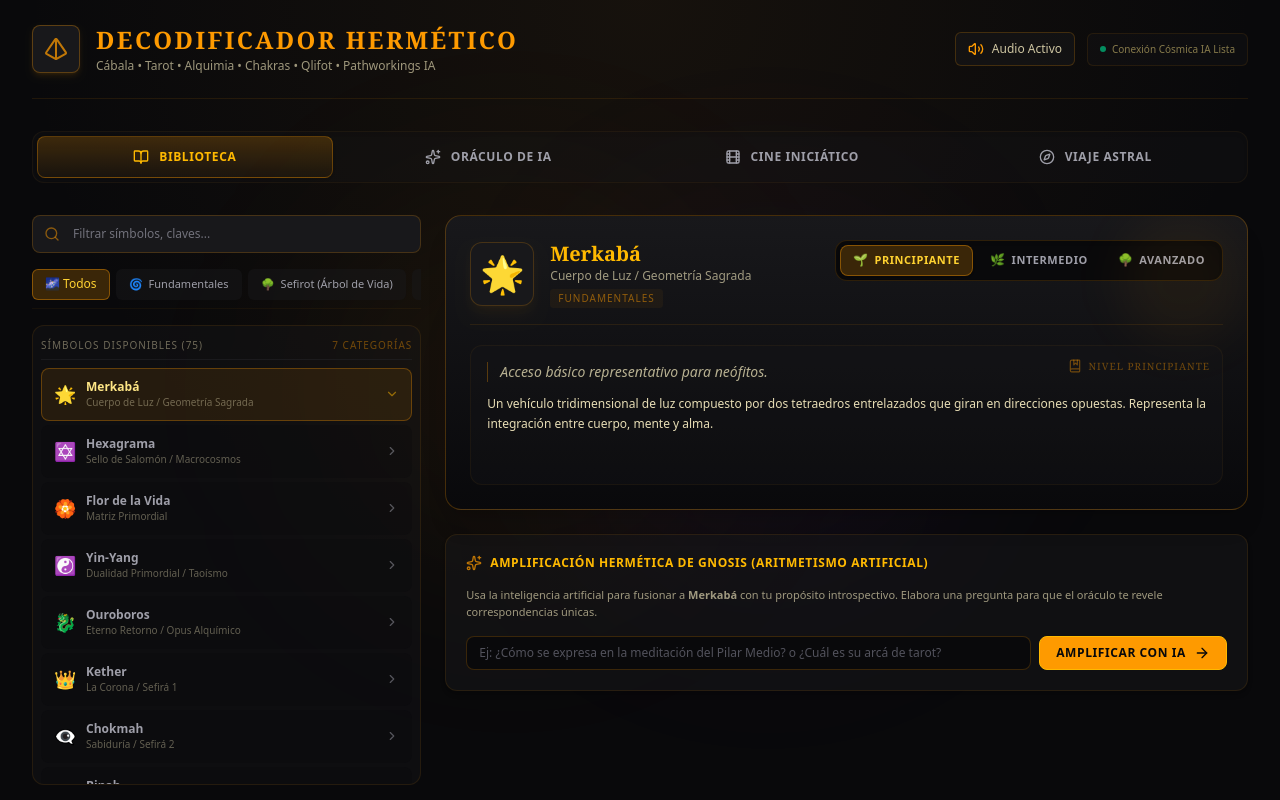
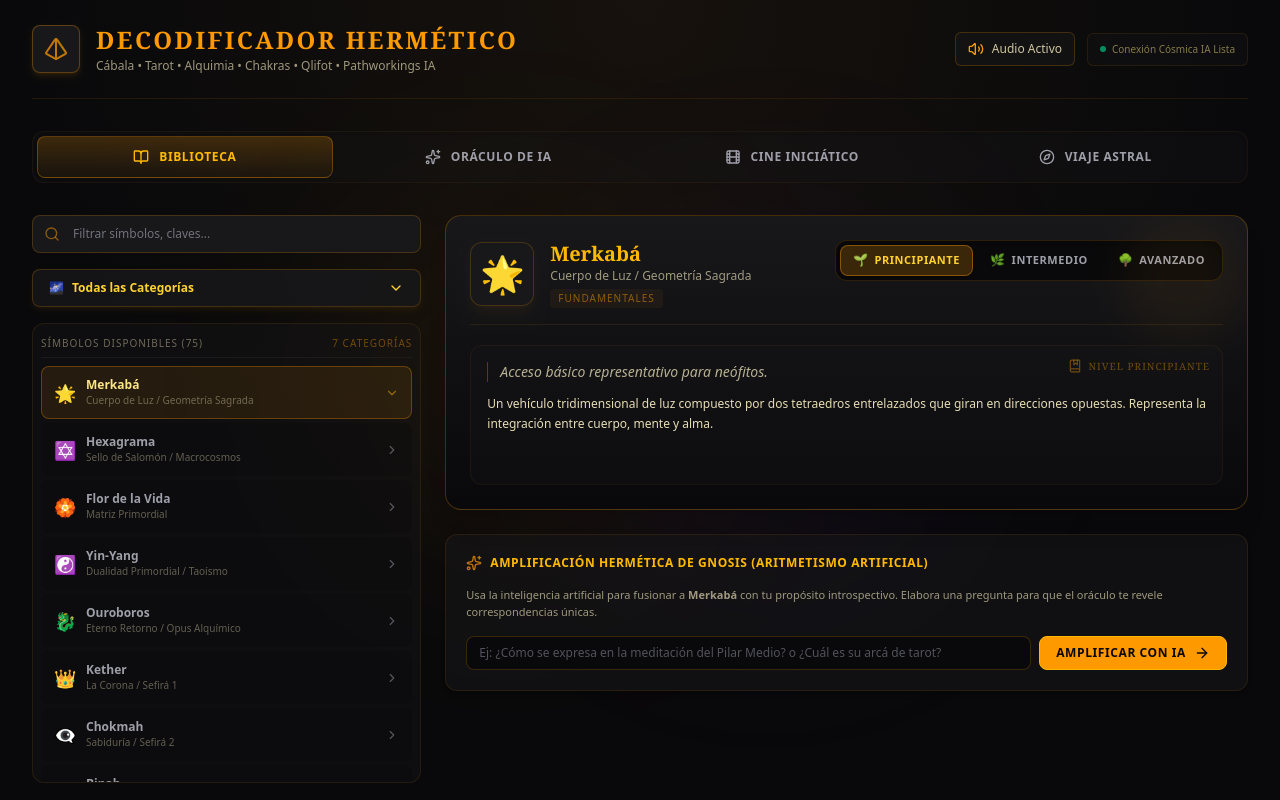
Before and after one commit to Fedeparisi/simbolohermetico, a React (Vite) app: page / in a window 1280 px wide. Shown: the top 800 px of the page. Built offline with nearby package versions, Linux system fonts and the light colour scheme.

Commit message:
feat: change categories horizontal scroll to dropdown menu

```diff
--- a/src/App.tsx
+++ b/src/App.tsx
@@ -14,6 +14,7 @@ import {
   Layers,
   Activity,
   ChevronRight,
+  ChevronDown,
   Info,
   Play,
   Pause,
@@ -264,6 +265,7 @@ export default function App() {
 // ==========================================
 function LibraryView() {
   const [selectedCategory, setSelectedCategory] = useState<string>("all");
+  const [isCategoryMenuOpen, setIsCategoryMenuOpen] = useState(false);
   const [searchTerm, setSearchTerm] = useState("");
   const [activeSymbol, setActiveSymbol] = useState<EsotericSymbol | null>(SYMBOLS_DATABASE[0]);
   const [depth, setDepth] = useState<"beginner" | "intermediate" | "advanced">("beginner");
@@ -338,23 +340,48 @@ function LibraryView() {
           )}
         </div>
 
-        {/* Categories Carousel */}
-        <div className="flex flex-row overflow-x-auto gap-1.5 pb-2 scrollbar-none border-b border-amber-500/5">
-          <button
-            onClick={() => setSelectedCategory("all")}
-            className={`px-3 py-1.5 rounded-md text-xs whitespace-nowrap border transition-all ${
+        {/* Categories Dropdown / Accordion */}
+        <div className="relative z-20">
+          <button
+            onClick={() => setIsCategoryMenuOpen(!isCategoryMenuOpen)}
+            className="w-full flex items-center justify-between px-4 py-2.5 bg-zinc-900/80 border border-amber-500/20 text-amber-300 rounded-lg text-xs font-semibold hover:bg-zinc-900 transition-all shadow-md shadow-amber-500/5"
+          >
+            <div className="flex items-center gap-2">
+              <span>{selectedCategory === "all" ? "🌌" : CATEGORIES.find(c => c.id === selectedCategory)?.emoji}</span>
+              <span>{selectedCategory === "all" ? "Todas las Categorías" : CATEGORIES.find(c => c.id === selectedCategory)?.name}</span>
+            </div>
+            <ChevronDown className={`w-4 h-4 transition-transform ${isCategoryMenuOpen ? "rotate-180" : ""}`} />
+          </button>
+
+          <AnimatePresence>
+            {isCategoryMenuOpen && (
+              <motion.div
+                initial={{ opacity: 0, y: -5 }}
+                animate={{ opacity: 1, y: 0 }}
+                exit={{ opacity: 0, y: -5 }}
+                transition={{ duration: 0.15 }}
+                className="absolute top-full left-0 right-0 mt-1.5 bg-zinc-950 border border-amber-500/30 rounded-lg shadow-xl shadow-black/50 flex flex-col max-h-64 overflow-y-auto overflow-x-hidden z-30"
+              >
+                <button
+                  onClick={() => {
+                    setSelectedCategory("all");
+                    setIsCategoryMenuOpen(false);
+                  }}
+                  className={`px-4 py-2.5 text-left text-xs transition-all flex items-center gap-2 ${
                     selectedCategory === "all"
-                ? "bg-amber-500/20 border-amber-500/40 text-amber-300"
-                : "bg-zinc-900/50 border-transparent text-zinc-400 hover:text-amber-200"
+                      ? "bg-amber-500/20 text-amber-300 border-l-2 border-amber-500"
+                      : "text-zinc-400 hover:bg-zinc-900 hover:text-amber-200 border-l-2 border-transparent"
                   }`}
                 >
-            🌌 Todos
+                  <span>🌌</span>
+                  <span>Todas las Categorías</span>
                 </button>
                 {CATEGORIES.map((cat) => (
                   <button
                     key={cat.id}
                     onClick={() => {
                       setSelectedCategory(cat.id);
+                      setIsCategoryMenuOpen(false);
                       // Select first in list automatically if found
                       const firstOpt = SYMBOLS_DATABASE.find(s => s.category === cat.id);
                       if (firstOpt) {
@@ -362,16 +389,19 @@ function LibraryView() {
                         setAiResult(null);
                       }
                     }}
-              className={`px-3 py-1.5 rounded-md text-[11px] whitespace-nowrap border transition-all flex items-center gap-1.5 ${
+                    className={`px-4 py-2.5 text-left text-xs transition-all flex items-center gap-2 ${
                       selectedCategory === cat.id
-                  ? "bg-amber-500/25 border-amber-500/50 text-amber-200"
-                  : "bg-zinc-900/50 border-transparent text-zinc-400 hover:text-amber-200"
+                        ? "bg-amber-500/20 text-amber-300 border-l-2 border-amber-500"
+                        : "text-zinc-400 hover:bg-zinc-900 hover:text-amber-200 border-l-2 border-transparent"
                     }`}
                   >
                     <span>{cat.emoji}</span>
                     <span>{cat.name}</span>
                   </button>
                 ))}
+              </motion.div>
+            )}
+          </AnimatePresence>
         </div>
 
         {/* Symbols List */}
```
Lines whose indentation alone changed are shown as unchanged.
